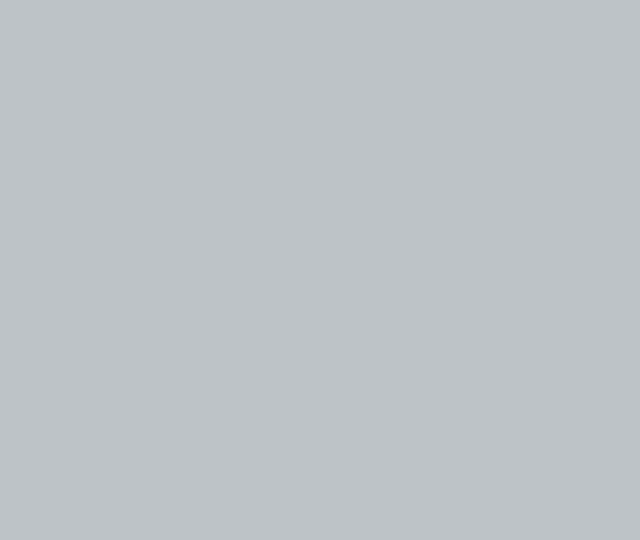
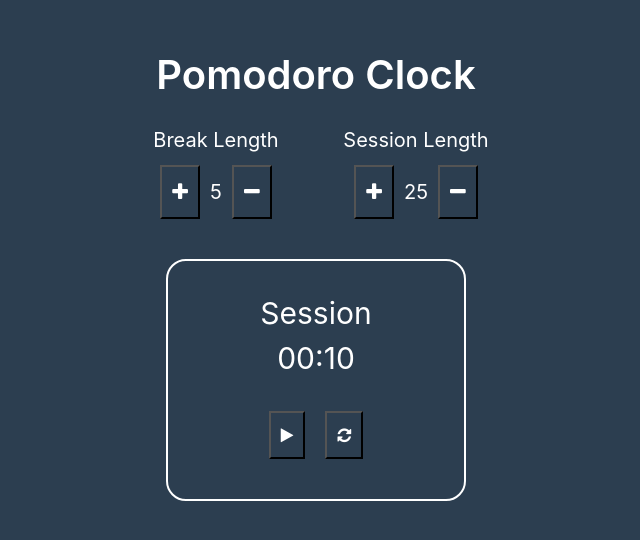
Before and after one commit to yasir18/freeCodeCampReactProjects, a React (Create React App) app: page /PomodoroClock in a window 1280 px wide. Shown: the part 112-652 px from the top of the page, without its empty margins (324-964 px from the left). Built offline with nearby package versions, Linux system fonts and the light colour scheme.

Commit message:
added pomodoro clock

```diff
--- a/src/App.js
+++ b/src/App.js
@@ -5,6 +5,7 @@ import MarkdownPreviewer from "./components/MarkdownPreviewer";
 import DrumMachine from "./components/DrumMachine";
 import Calculator from "./components/Calculator";
 import Home from "./components/HomeComponent";
+import PomodoroClock from "./components/PomodoroClock";
 import { Switch, Route } from "react-router-dom";
 
 function App() {
@@ -14,10 +15,14 @@ function App() {
 		// </div>
 		<Switch>
 			<Route path="/" component={Home} exact />
-      <Route path="/randomQuoteGenerator" component={RandomQuoteGenerator} />
+			<Route
+				path="/randomQuoteGenerator"
+				component={RandomQuoteGenerator}
+			/>
 			<Route path="/markdownPreviewer" component={MarkdownPreviewer} />
 			<Route path="/drumMachine" component={DrumMachine} />
 			<Route path="/calculator" component={Calculator} />
+			<Route path="/PomodoroClock" component={PomodoroClock} />
 		</Switch>
 		// <div
 		//   style={{
--- a/src/components/HomeComponent.js
+++ b/src/components/HomeComponent.js
@@ -10,7 +10,9 @@ const Home = () => {
 					<Link to="/">Home </Link>
 				</li>
 				<li class="list-group-item">
-          <Link to="/randomQuoteGenerator">Random Quote Generator</Link>
+					<Link to="/randomQuoteGenerator">
+						Random Quote Generator
+					</Link>
 				</li>
 				<li class="list-group-item">
 					<Link to="/markdownPreviewer">Markdown Previewer</Link>
@@ -21,6 +23,9 @@ const Home = () => {
 				<li class="list-group-item">
 					<Link to="/calculator">Calculator</Link>
 				</li>
+				<li class="list-group-item">
+					<Link to="/PomodoroClock">Pomodoro Clock</Link>
+				</li>
 			</ul>
 		</div>
 	);
--- /dev/null
+++ b/src/components/PomodoroClock.css
@@ -0,0 +1,49 @@
+#pomodoro {
+	background: #2c3e50;
+	color: white;
+	height: 100vh;
+	width: 100vw;
+	display: flex;
+	align-items: center;
+	justify-content: center;
+	flex-direction: column;
+}
+.button {
+	margin: 10px;
+	padding: 10px;
+	background-color: transparent;
+	color: white;
+	cursor: pointer;
+}
+
+#header {
+	font-size: 40px;
+	margin-bottom: 20px;
+	font-weight: 600;
+}
+
+#lengths {
+	display: flex;
+	justify-content: center;
+	text-align: center;
+}
+
+#break,
+#session {
+	width: 200px;
+	font-size: 20px;
+}
+
+#timerBox {
+	margin: 30px;
+	width: 300px;
+	border: 2px solid white;
+	padding: 30px 0;
+	text-align: center;
+	border-radius: 20px;
+}
+
+#timer {
+	font-size: 30px;
+	padding-bottom: 20px;
+}
--- /dev/null
+++ b/src/components/PomodoroClock.js
@@ -0,0 +1,167 @@
+import React from "react";
+import "./PomodoroClock.css";
+
+const PomodoroClock = () => {
+	const audio = document.getElementById("beep");
+	const [breakLength, setBreakLength] = React.useState(5);
+	const [sessionLength, setSessionLength] = React.useState(25);
+	const [timerLength, setTimerLength] = React.useState(10);
+	const [isPlaying, setIsPlaying] = React.useState(false);
+	const [intervalId, setIntervalId] = React.useState();
+	const [isSession, setIsSession] = React.useState(true);
+
+	React.useEffect(() => {
+		console.log("use efffect timerlength " + timerLength);
+		if (timerLength === 0) {
+			console.log("audio");
+			//audio.play()
+			// clearInterval(intervalId);
+			// setIsPlaying(false);
+			if (isSession) {
+				setTimerLength(breakLength * 60);
+				setIsSession(false);
+			} else {
+				setTimerLength(sessionLength * 60);
+				setIsSession(true);
+			}
+		}
+	}, [timerLength, breakLength, isSession, sessionLength]);
+
+	const convertTime = () => {
+		let mins = Math.floor(timerLength / 60);
+		mins = mins < 10 ? "0" + mins : mins;
+		let secs = timerLength % 60;
+		secs = secs < 10 ? "0" + secs : secs;
+		return mins + ":" + secs;
+	};
+
+	const start = () => {
+		if (!isPlaying) {
+			let id = setInterval(decrementTime, 1000);
+			setIntervalId(id);
+			setIsPlaying(true);
+		} else {
+			clearInterval(intervalId);
+			setIsPlaying(false);
+		}
+	};
+
+	const decrementTime = () => {
+		setTimerLength((timerLength) => timerLength - 1);
+	};
+
+	const reset = () => {
+		clearInterval(intervalId);
+		// audio.pause();
+		// audio.currentTime=0
+		setTimerLength(25 * 60);
+		setBreakLength(5);
+		setSessionLength(25);
+		setIsPlaying(false);
+		setIsSession(true);
+	};
+	console.log("rerender");
+
+	const increaseBreak = () => {
+		if (isSession && breakLength < 60)
+			setBreakLength((breakLength) => breakLength + 1);
+		else if (!isSession && !isPlaying && breakLength < 60) {
+			setBreakLength((breakLength) => breakLength + 1);
+			setTimerLength((breakLength + 1) * 60);
+		}
+	};
+	const decreaseBreak = () => {
+		if (isSession && breakLength > 1)
+			setBreakLength((breakLength) => breakLength - 1);
+		else if (!isSession && !isPlaying && breakLength > 1) {
+			setBreakLength((breakLength) => breakLength - 1);
+			setTimerLength((breakLength - 1) * 60);
+		}
+	};
+	const increaseSession = () => {
+		if (!isSession && sessionLength < 60)
+			setSessionLength((sessionLength) => sessionLength + 1);
+		else if (isSession && !isPlaying && sessionLength < 60) {
+			setSessionLength((sessionLength) => sessionLength + 1);
+			setTimerLength((sessionLength + 1) * 60);
+		}
+	};
+	const decreaseSession = () => {
+		if (!isSession && sessionLength > 1)
+			setSessionLength((sessionLength) => sessionLength - 1);
+		else if (isSession && !isPlaying && sessionLength > 1) {
+			setSessionLength((sessionLength) => sessionLength - 1);
+			setTimerLength((sessionLength - 1) * 60);
+		}
+	};
+
+	return (
+		<div id="pomodoro">
+			<div id="header">Pomodoro Clock</div>
+			<div id="lengths">
+				<div id="break">
+					<div id="break-label">Break Length</div>
+					<div id="break-buttons">
+						<button
+							id="break-increment"
+							class="button"
+							onClick={increaseBreak}
+						>
+							<i className="fa fa-plus" />
+						</button>
+						<span id="break-length">{breakLength}</span>
+						<button
+							id="break-decrement"
+							class="button"
+							onClick={decreaseBreak}
+						>
+							<i className="fa fa-minus" />
+						</button>
+					</div>
+				</div>
+				<div id="session">
+					<div id="session-label">Session Length</div>
+					<div id="session-buttons">
+						<button
+							id="session-increment"
+							class="button"
+							onClick={increaseSession}
+						>
+							<i className="fa fa-plus" />
+						</button>
+						<span id="session-length">{sessionLength}</span>
+						<button
+							id="session-decrement"
+							class="button"
+							onClick={decreaseSession}
+						>
+							<i className="fa fa-minus" />
+						</button>
+					</div>
+				</div>
+			</div>
+
+			<div id="timerBox">
+				<div id="timer">
+					<div id="timer-label">
+						{" "}
+						{isSession ? "Session" : "Break"}{" "}
+					</div>
+					<div id="time-left">{convertTime()}</div>
+				</div>
+
+				<div id="buttons">
+					<button id="start_stop" class="button" onClick={start}>
+						<i
+							className={`fa fa-${isPlaying ? "pause" : "play"}`}
+						/>
+					</button>
+					<button id="reset" class="button" onClick={reset}>
+						<i className="fa fa-refresh" />
+					</button>
+				</div>
+			</div>
+		</div>
+	);
+};
+export default PomodoroClock;
```
Lines whose indentation alone changed are shown as unchanged.
